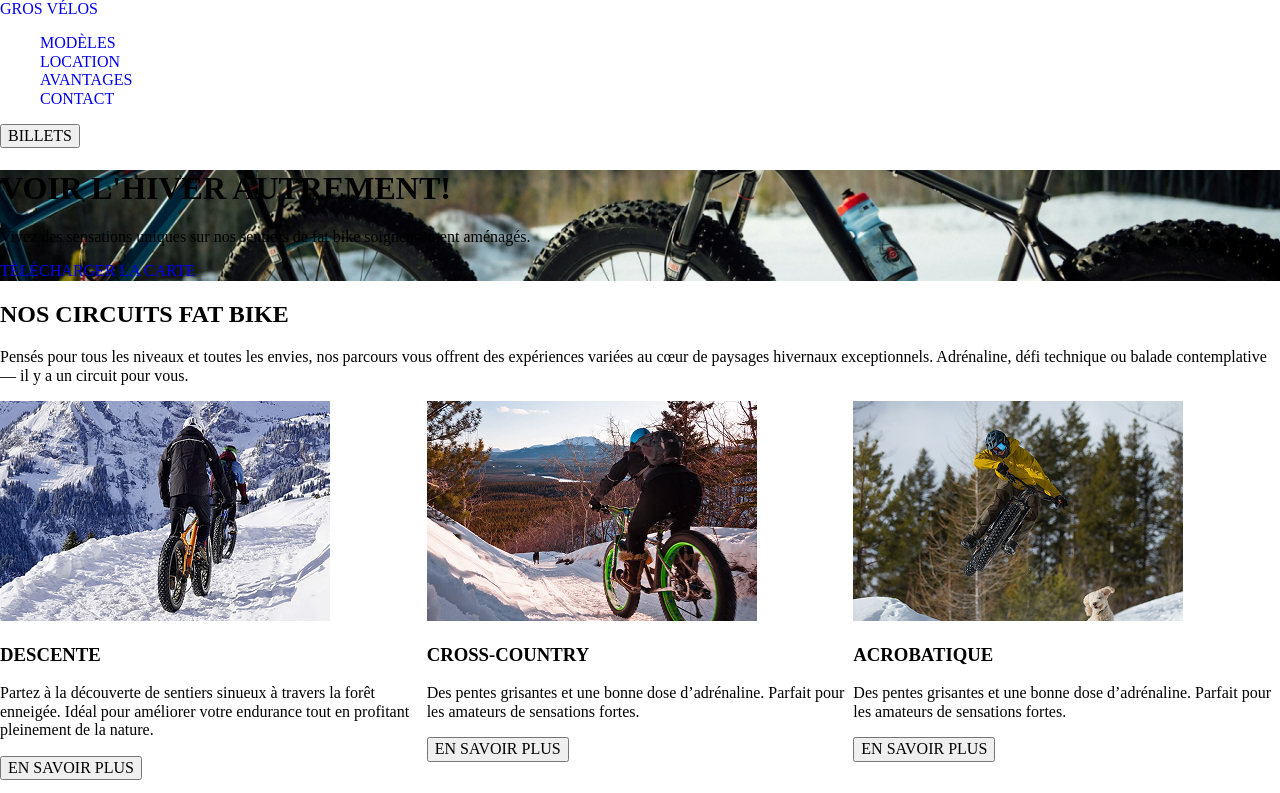
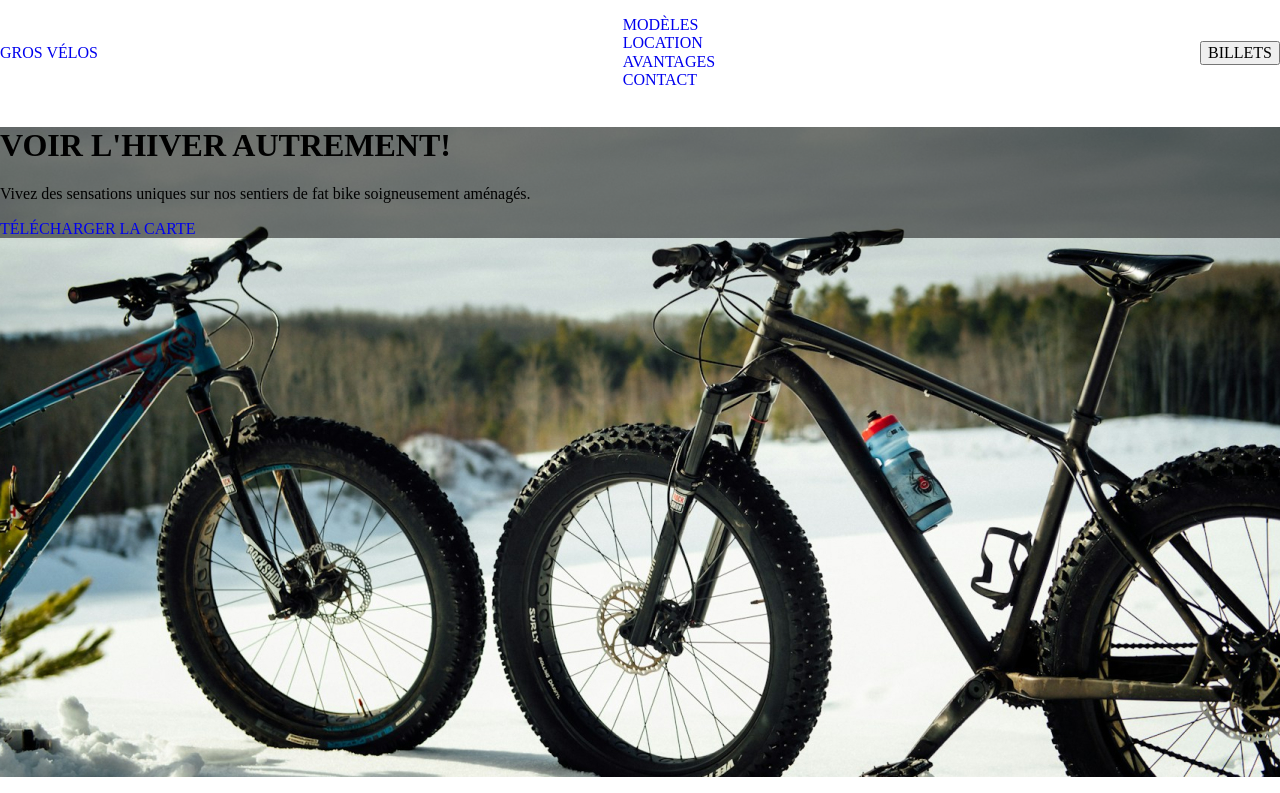
Before and after one commit to phviv/laboratoire7, a plain HTML site: page index.html in a window 1280 px wide. Shown: the top 793 px of the page. Drawn offline with nearby package versions, Linux system fonts and the light colour scheme.

Commit message:
changements

```diff
--- a/css/styles.css
+++ b/css/styles.css
@@ -14,7 +14,7 @@ body{
     padding: 0;
 }
 
-.wrappper{
+.wrapper{
     max-width: 1280px;
     margin: 0 auto;
 }
@@ -30,20 +30,25 @@ ul{
 /* ÉLÉMENTS TYPOGRAPHIQUES */
 
 /* COMPOSANTS */
-.header{
+header .wrapper{
     display: flex;
-    flex-direction: row;
+    justify-content: center;
     align-items: center;
     justify-content: space-between;
-    background: red;
 }
 
 .menu{
+    display: flex;
+    flex-direction: row;
+}
 
+.boite{
+    background-color: rgba(0, 0, 0, 0.5);
 }
 
 .hero{
     background: url(../images/hero.jpg) no-repeat center center/cover;
+    height: 650px;
 }
 
 .conteneur{
```
